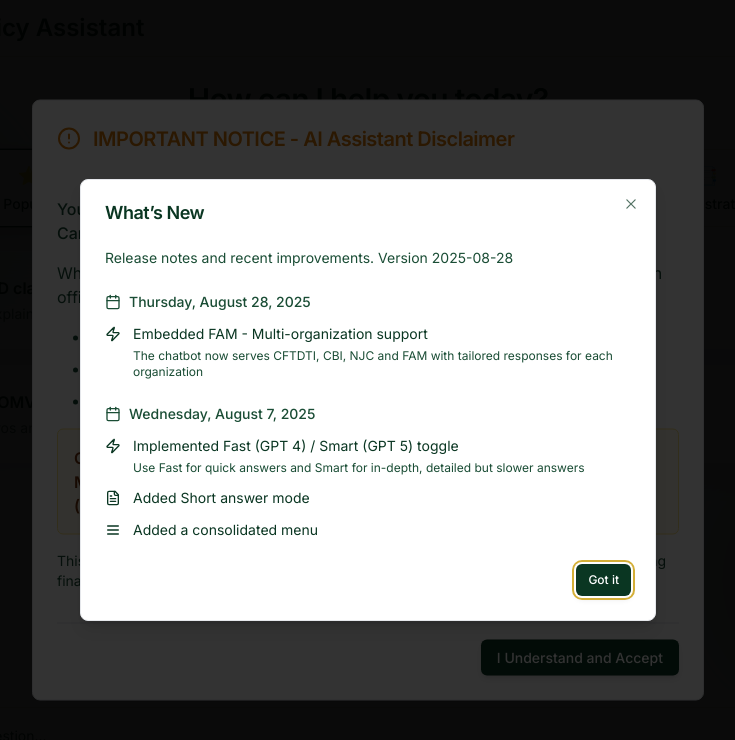
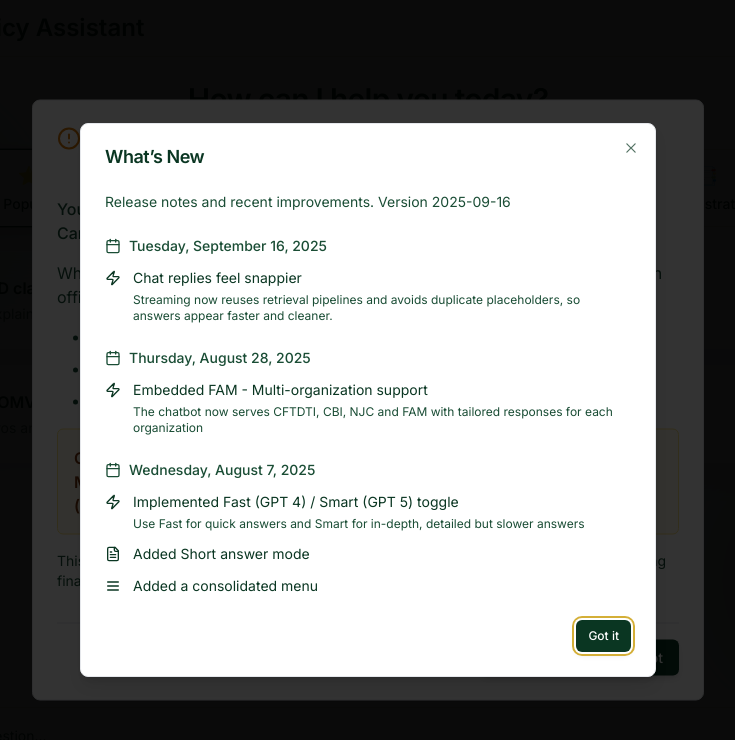
Before and after one commit to panic80/32cbgg8, a React (Vite) app: page /chat in a window 1280 px wide. Shown: the top 740 px of the page, without its empty margins (272-1007 px from the left). Built offline with nearby package versions, Linux system fonts and the light colour scheme.

Commit message:
Update What's New modal for faster chat improvements

```diff
--- a/src/pages/ChatPage/constants/whatsNew.tsx
+++ b/src/pages/ChatPage/constants/whatsNew.tsx
@@ -13,9 +13,20 @@ export interface WhatsNewDateGroup {
 }
 
 // Bump this when you add new release notes
-export const WHATS_NEW_VERSION = '2025-08-28';
+export const WHATS_NEW_VERSION = '2025-09-16';
 
 export const WHATS_NEW_BY_DATE: WhatsNewDateGroup[] = [
+  {
+    date: 'Tuesday, September 16, 2025',
+    updates: [
+      {
+        icon: <Zap className="w-4 h-4" />,
+        text: 'Chat replies feel snappier',
+        description:
+          'Streaming now reuses retrieval pipelines and avoids duplicate placeholders, so answers appear faster and cleaner.',
+      },
+    ],
+  },
   {
     date: 'Thursday, August 28, 2025',
     updates: [
```
